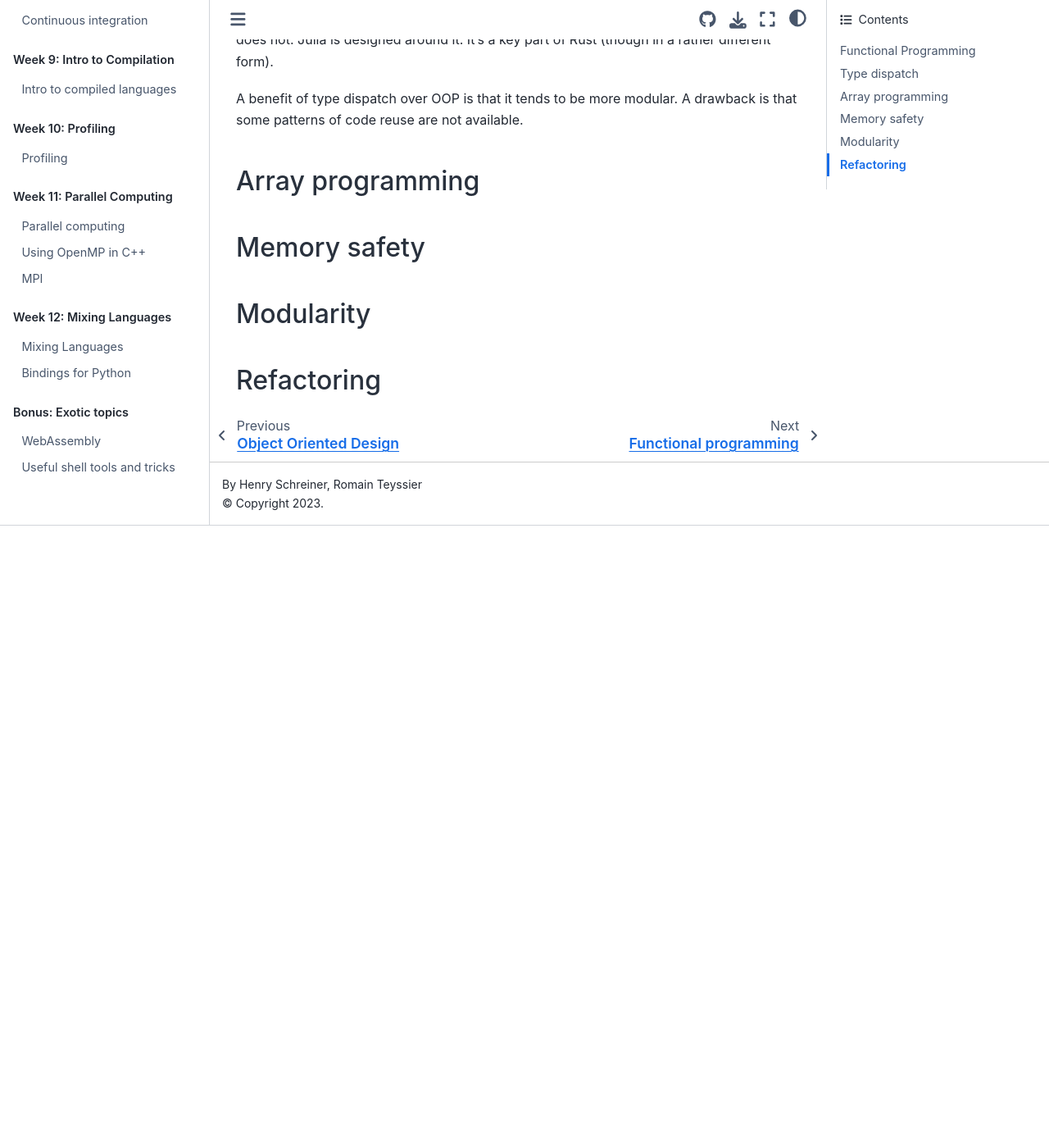
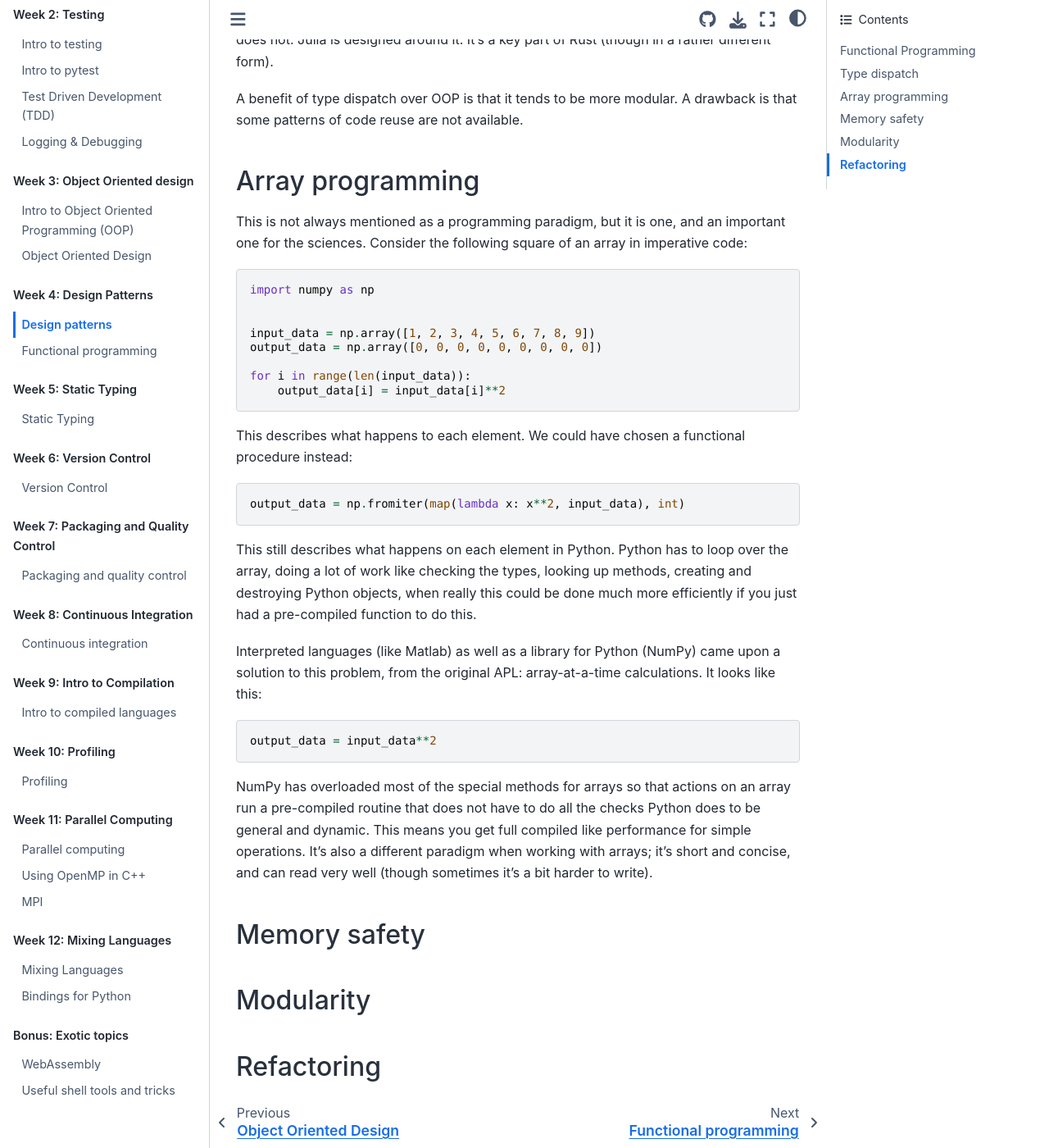
Before and after one commit to se-for-sci/se-for-sci.github.io, a Jupyter Book: the page built from content/week4/designpatt.md, in a window 1280 px wide and 1400 px high, scrolled down 1300 px. Shown: the whole window at 82% size. Built offline with Jupyter Book 1.0.4 settings and Sphinx 7.4.7 and the Sphinx Book theme 1.1.4, drawn with Linux system fonts in a browser that asks for light colours; before the commit the page ends 1941 px from its top, so only the background shows below that.

Commit message:
chore: add a bit more about arry programming
Signed-off-by: Henry Schreiner <henryschreineriii@gmail.com>

````diff
--- a/content/week4/designpatt.md
+++ b/content/week4/designpatt.md
@@ -79,6 +79,48 @@ drawback is that some patterns of code reuse are not available.
 
 ## Array programming
 
+This is not always mentioned as a programming paradigm, but it is one, and an
+important one for the sciences. Consider the following square of an array in
+imperative code:
+
+```python3
+import numpy as np
+
+
+input_data = np.array([1, 2, 3, 4, 5, 6, 7, 8, 9])
+output_data = np.array([0, 0, 0, 0, 0, 0, 0, 0, 0])
+
+for i in range(len(input_data)):
+    output_data[i] = input_data[i]**2
+```
+
+This describes what happens to each element. We could have chosen a functional
+procedure instead:
+
+```python3
+output_data = np.fromiter(map(lambda x: x**2, input_data), int)
+```
+
+This still describes what happens on each element in Python. Python has to loop
+over the array, doing a lot of work like checking the types, looking up methods,
+creating and destroying Python objects, when really this could be done much more
+efficiently if you just had a pre-compiled function to do this.
+
+Interpreted languages (like Matlab) as well as a library for Python (NumPy) came
+upon a solution to this problem, from the original APL: array-at-a-time
+calculations. It looks like this:
+
+```python3
+output_data = input_data**2
+```
+
+NumPy has overloaded most of the special methods for arrays so that actions on
+an array run a pre-compiled routine that does not have to do all the checks
+Python does to be general and dynamic. This means you get full compiled like
+performance for simple operations. It's also a different paradigm when working
+with arrays; it's short and concise, and can read very well (though sometimes
+it's a bit harder to write).
+
 ## Memory safety
 
 ## Modularity
````
Also changed, not shown: content/week3/oodesign.md (+4 -3 lines), content/week4/functional.md (+40 -2 lines).
